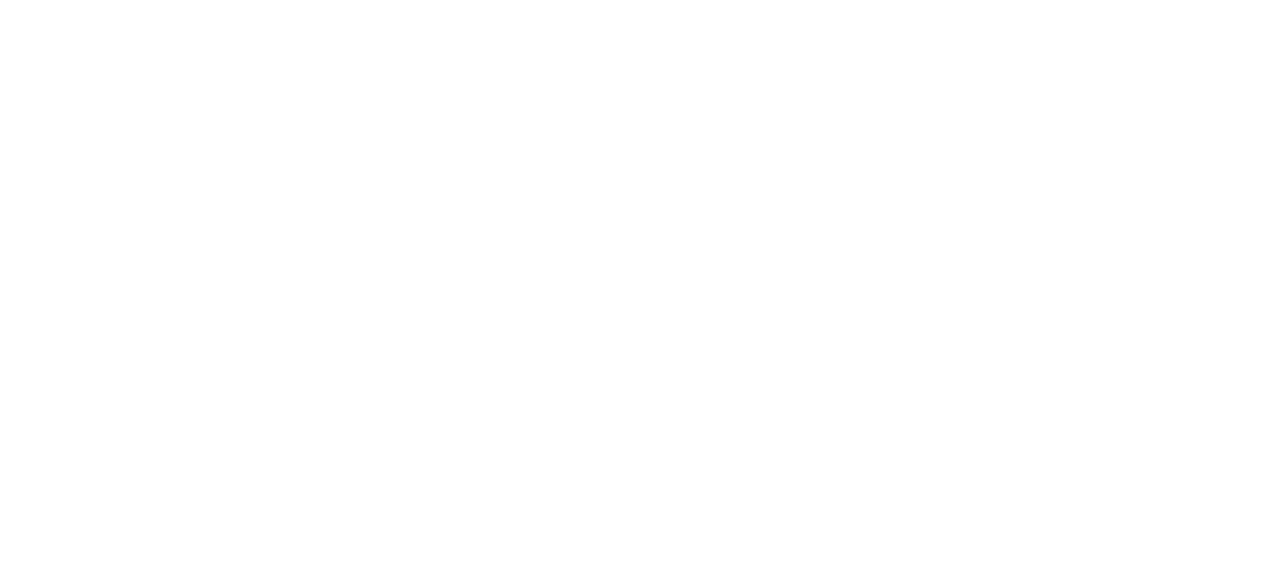
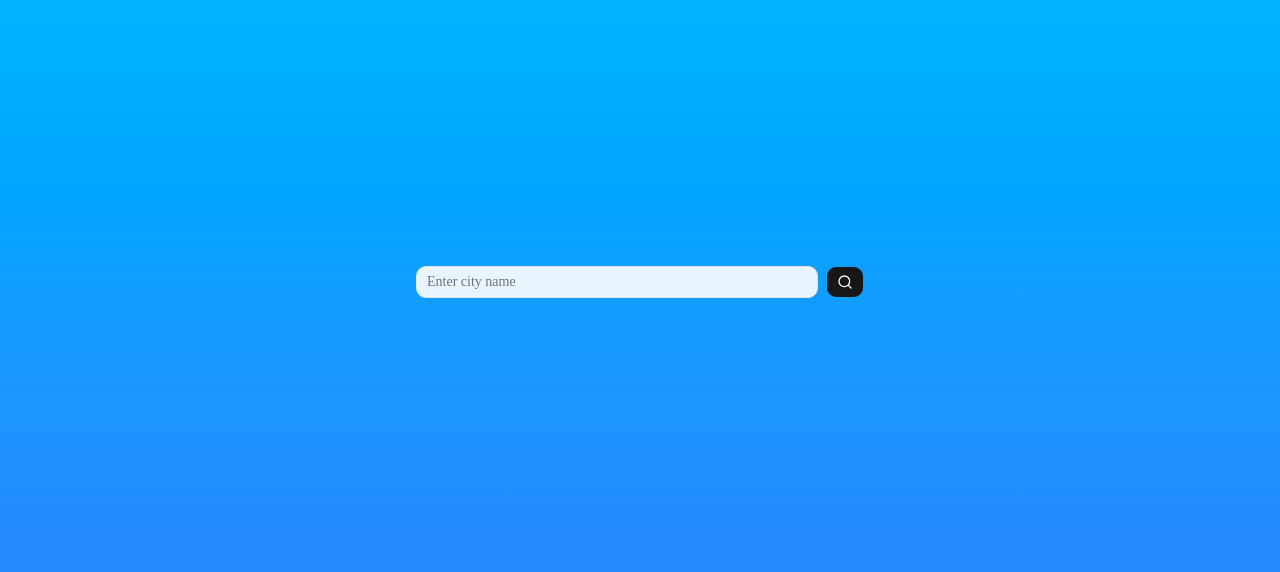
Before and after one commit to DaniaBarakat/second-weather-app-dania, a Next.js app: page / in a window 1280 px wide. Shown: the part 118-690 px from the top of the page. Built offline with nearby package versions, Linux system fonts and the light colour scheme.

Commit message:
Building the input and button search with some layout

```diff
--- a/app/page.tsx
+++ b/app/page.tsx
@@ -1,9 +1,34 @@
+import { Button } from "@/components/ui/button";
+import { Input } from "@/components/ui/input";
+import { Search } from "lucide-react";
 import Image from "next/image";
 
+function SubmitButton() {
+  return (
+    <Button type="submit">
+      <Search className="h-4 w-4" />
+    </Button>
+  );
+}
+
 export default function Home() {
+  const handleSearch = () => {
+    console.log("Search submitted");
+  }
   return (
-    <div>
-
+    <div className="min-h-screen bg-gradient-to-b from-sky-400 to-blue-500 flex items-center justify-center">
+      <div className="w-full max-w-md space-y-4">
+        <form action={handleSearch} className="flex gap-2">
+          <Input
+          name="city"
+          type="text"
+          placeholder="Enter city name"
+          className="bg-white/90"
+          required
+          />
+          <SubmitButton />
+        </form>
+      </div>
     </div>
   );
 }
--- /dev/null
+++ b/components/ui/card.tsx
@@ -0,0 +1,102 @@
+import * as React from "react"
+import { cn } from "cn"
+
+function Card({
+  className,
+  size = "default",
+  ...props
+}: React.ComponentProps<"div"> & { size?: "default" | "sm" }) {
+  return (
+    <div
+      data-slot="card"
+      data-size={size}
+      className={cn(
+        "group/card flex flex-col gap-(--card-spacing) overflow-hidden rounded-xl bg-card py-(--card-spacing) text-sm text-card-foreground ring-1 ring-foreground/10 [--card-spacing:--spacing(4)] has-data-[slot=card-footer]:pb-0 has-[>img:first-child]:pt-0 data-[size=sm]:[--card-spacing:--spacing(3)] data-[size=sm]:has-data-[slot=card-footer]:pb-0 *:[img:first-child]:rounded-t-xl *:[img:last-child]:rounded-b-xl",
+        className
+      )}
+      {...props}
+    />
+  )
+}
+
+function CardHeader({ className, ...props }: React.ComponentProps<"div">) {
+  return (
+    <div
+      data-slot="card-header"
+      className={cn(
+        "group/card-header @container/card-header grid auto-rows-min items-start gap-1 rounded-t-xl px-(--card-spacing) has-data-[slot=card-action]:grid-cols-[1fr_auto] has-data-[slot=card-description]:grid-rows-[auto_auto] [.border-b]:pb-(--card-spacing)",
+        className
+      )}
+      {...props}
+    />
+  )
+}
+
+function CardTitle({ className, ...props }: React.ComponentProps<"div">) {
+  return (
+    <div
+      data-slot="card-title"
+      className={cn(
+        "font-heading text-base leading-snug font-medium group-data-[size=sm]/card:text-sm",
+        className
+      )}
+      {...props}
+    />
+  )
+}
+
+function CardDescription({ className, ...props }: React.ComponentProps<"div">) {
+  return (
+    <div
+      data-slot="card-description"
+      className={cn("text-sm text-muted-foreground", className)}
+      {...props}
+    />
+  )
+}
+
+function CardAction({ className, ...props }: React.ComponentProps<"div">) {
+  return (
+    <div
+      data-slot="card-action"
+      className={cn(
+        "col-start-2 row-span-2 row-start-1 self-start justify-self-end",
+        className
+      )}
+      {...props}
+    />
+  )
+}
+
+function CardContent({ className, ...props }: React.ComponentProps<"div">) {
+  return (
+    <div
+      data-slot="card-content"
+      className={cn("px-(--card-spacing)", className)}
+      {...props}
+    />
+  )
+}
+
+function CardFooter({ className, ...props }: React.ComponentProps<"div">) {
+  return (
+    <div
+      data-slot="card-footer"
+      className={cn(
+        "flex items-center rounded-b-xl border-t bg-muted/50 p-(--card-spacing)",
+        className
+      )}
+      {...props}
+    />
+  )
+}
+
+export {
+  Card,
+  CardHeader,
+  CardFooter,
+  CardTitle,
+  CardAction,
+  CardDescription,
+  CardContent,
+}
--- /dev/null
+++ b/components/ui/input.tsx
@@ -0,0 +1,19 @@
+import * as React from "react"
+import { Input as InputPrimitive } from "@base-ui/react/input"
+import { cn } from "cn"
+
+function Input({ className, type, ...props }: React.ComponentProps<"input">) {
+  return (
+    <InputPrimitive
+      type={type}
+      data-slot="input"
+      className={cn(
+        "h-8 w-full min-w-0 rounded-lg border border-input bg-transparent px-2.5 py-1 text-base transition-colors outline-none file:inline-flex file:h-6 file:border-0 file:bg-transparent file:text-sm file:font-medium file:text-foreground placeholder:text-muted-foreground focus-visible:border-ring focus-visible:ring-3 focus-visible:ring-ring/50 disabled:pointer-events-none disabled:cursor-not-allowed disabled:bg-input/50 disabled:opacity-50 aria-invalid:border-destructive aria-invalid:ring-3 aria-invalid:ring-destructive/20 md:text-sm dark:bg-input/30 dark:disabled:bg-input/80 dark:aria-invalid:border-destructive/50 dark:aria-invalid:ring-destructive/40",
+        className
+      )}
+      {...props}
+    />
+  )
+}
+
+export { Input }
```
